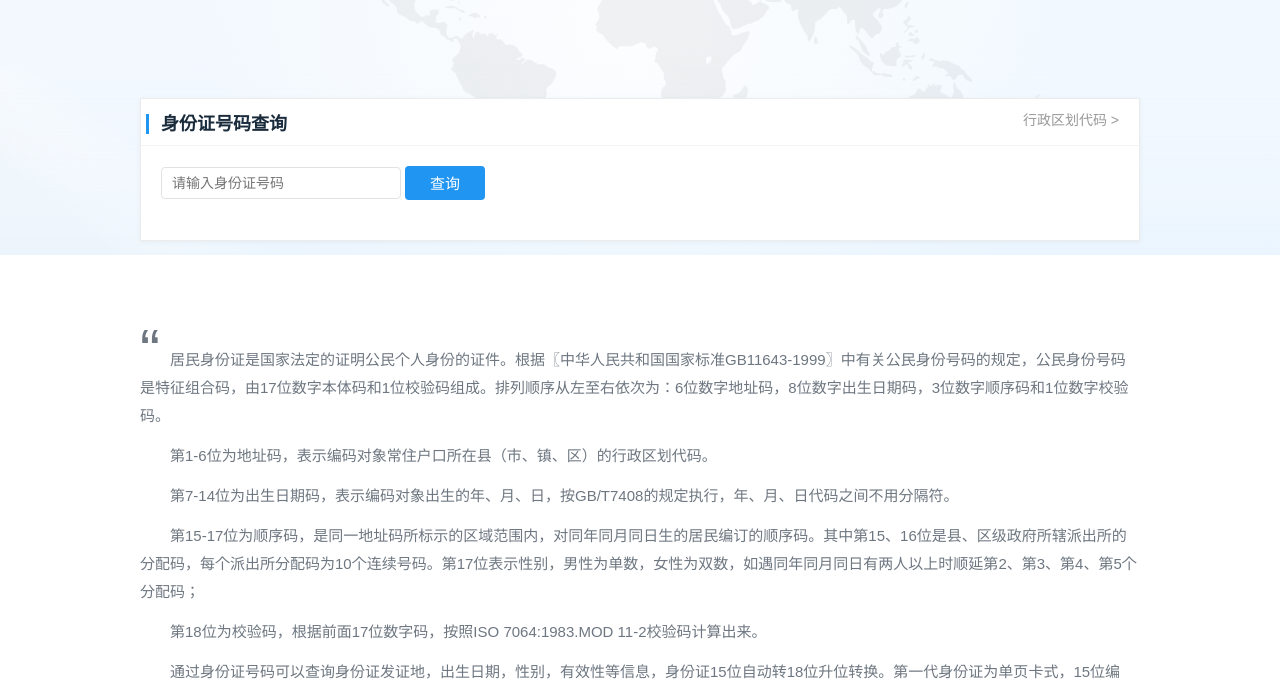
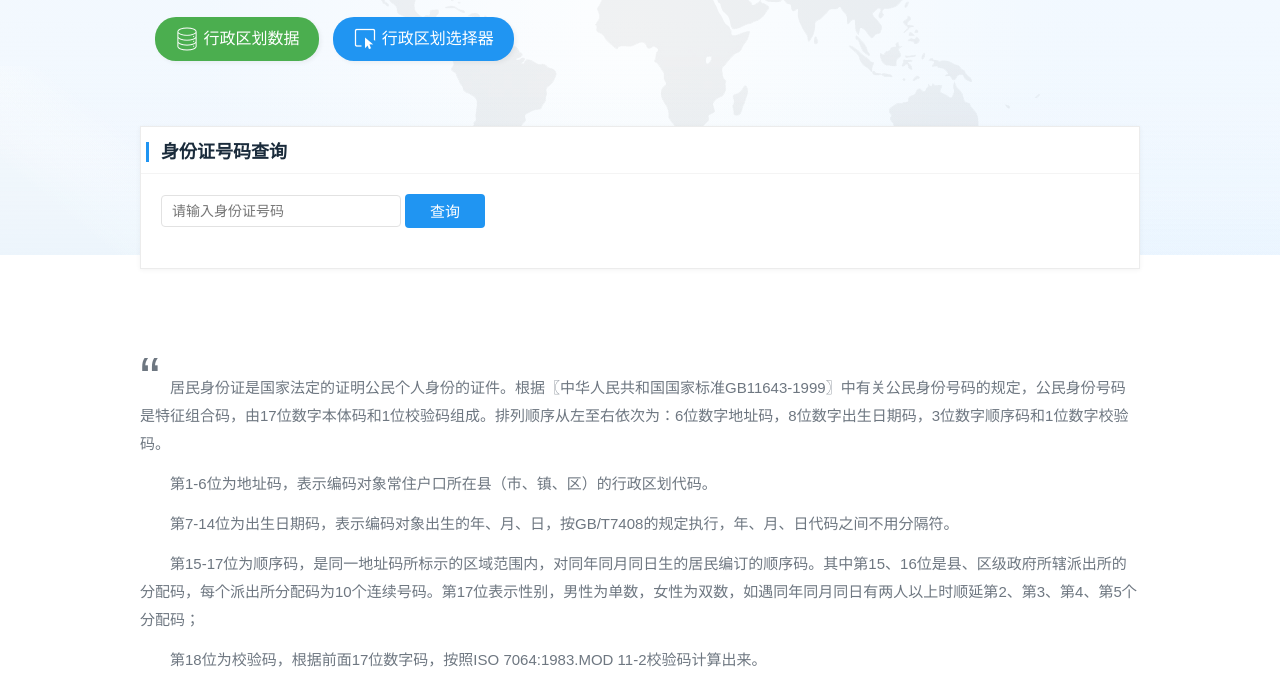
Before and after one commit to mumuy/idcard, a website: page index.html in a window 1280 px wide. Shown: the part 193-876 px from the top of the page. Drawn offline with nearby package versions, Linux system fonts and the light colour scheme.

Commit message:
updated 添加链接关联

```diff
--- a/index.html
+++ b/index.html
@@ -42,14 +42,23 @@
                 <div class="mod-panel">
                     <div class="inner">
                         <div class="hd">
-							<h1>中国身份证号码解析<span class="tag">数据开源</span></h1>
+                            <h1>中国身份证号码解析<span class="tag">算法开源</span></h1>
                             <p>居民身份证、港澳台居民居住证、外国人永久居留身份证解析工具<p>
+                            <div class="buttons">
+                                <a class="btn btn-green" href="https://passer-by.com/data_location/" target="_blank">
+                                    <img src="./static/image/icon-data.png" width="24" height="24">
+                                    <span>行政区划数据</span>
+                                </a>
+                                <a class="btn btn-blue" href="https://passer-by.com/widget-region/" target="_blank">
+                                    <img src="./static/image/icon-selector.png" width="24" height="24">
+                                    <span>行政区划选择器</span>
+                                </a>
+                            </div>
                         </div>
                         <div class="bd">
                             <div id="idcard" class="box">
                                 <div class="c-hd">
                                     <span class="title">身份证号码查询</span>
-									<a class="more" href="https://passer-by.com/data_location/" target="_blank">行政区划代码 &gt;</a>
                                 </div>
                                 <div class="c-bd">
                                     <form action="" method="post">
@@ -78,9 +87,9 @@
                 </div>
                 <div class="mod-copy">
                     <div class="inner">
-						<div class="hd"><span>数据开源</span></div>
+                        <div class="hd"><span>算法开源</span></div>
                         <div class="bd">
-							<p><span>数据基于「<a href="https://github.com/mumuy/idcard/blob/master/LICENSE" rel="nofollow" target="_blank">MIT许可协议</a>」开源，除需在源码中保留版权信息和许可声明外，你有权利使用、复制、修改、合并、出版发行、散布、再授权及贩售软件及软件的副本。</span>数据持续更新中，如发现错漏或有想法建议可在此</span> <a class="text-red" href="https://github.com/mumuy/idcard/issues" rel="nofollow" target="_blank">反馈问题</a>。</p>
+                            <p><span>算法基于「<a href="https://github.com/mumuy/idcard/blob/master/LICENSE" rel="nofollow" target="_blank">MIT许可协议</a>」开源，除需在源码中保留版权信息和许可声明外，你有权利使用、复制、修改、合并、出版发行、散布、再授权及贩售软件及软件的副本。</span>数据持续更新中，如发现错漏或有想法建议可在此</span> <a class="text-red" href="https://github.com/mumuy/idcard/issues" rel="nofollow" target="_blank">反馈问题</a>。</p>
                             <div class="buttons">
                                 <a class="github-button" href="https://github.com/mumuy" data-color-scheme="no-preference: light; light: light; dark: dark;" data-size="large" aria-label="Follow @mumuy on GitHub">Follow @mumuy</a>
                                 <a class="github-button" href="https://github.com/mumuy/idcard/fork" data-color-scheme="no-preference: light; light: light; dark: dark;" data-icon="octicon-repo-forked" data-size="large" data-show-count="true" aria-label="Fork mumuy/idcard on GitHub">Fork</a>
--- a/static/style/index.css
+++ b/static/style/index.css
@@ -118,9 +118,62 @@ a:hover{
     border-radius: 4px;
     box-shadow: 0 1px 5px 0 rgba(0,0,0,0.03);
 }
-.mod-panel .hd p{
+.mod-panel .hd p {
+    margin-bottom: 10px;
     line-height: 26px;
     font-size: 15px;
+}
+.mod-panel .hd .buttons{
+    margin-bottom: 20px;
+    padding: 10px;
+    border-radius: 6px;
+    line-height: 32px;
+}
+.mod-panel .hd .btn {
+    display: inline-block;
+    height: 44px;
+    min-width: 120px;
+    padding:0 20px;
+    margin: 0 5px;
+    background: #2095f2;
+    border: medium none;
+    box-shadow: 2px 2px 4px rgba(0,0,0,0.05);
+    line-height: 42px;
+    text-align: center;
+    vertical-align: middle;
+    font-size: 16px;
+    color: #fff;
+    cursor: pointer;
+    outline: none;
+    border-radius: 21px;
+    text-decoration: none;
+}
+.mod-panel .hd .btn img,.mod-panel .hd .btn span{
+    vertical-align: middle;
+}
+.mod-panel .hd .btn:hover{
+	background: #1b85da;
+}
+.mod-panel .hd .btn-green{
+	background: #4bae4f;
+	color: #fff;
+}
+.mod-panel .hd .btn-green:hover{
+	background: #47a04b;
+}
+.mod-panel .hd .btn-red{
+	background: #f56954;
+	color: #fff;
+}
+.mod-panel .hd .btn-red:hover{
+	background: #f4543c;;
+}
+.mod-panel .hd .btn-orange{
+	background: #ff9000;
+	color: #fff;
+}
+.mod-panel .hd .btn-orange:hover{
+	background: #e18309;
 }
 .mod-panel .hd b{
 	margin: 0 3px;
```
Also changed, not shown: static/image/icon-data.png (added), static/image/icon-idcard.png (added), static/image/icon-selector.png (added). Lines whose indentation alone changed are shown as unchanged.
